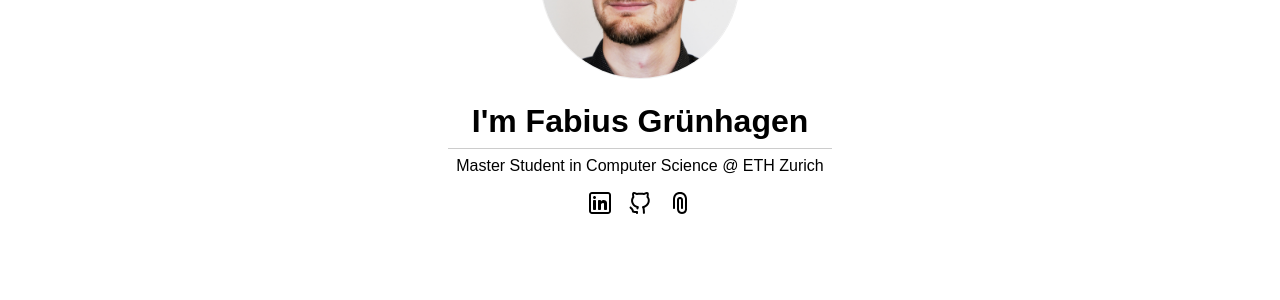
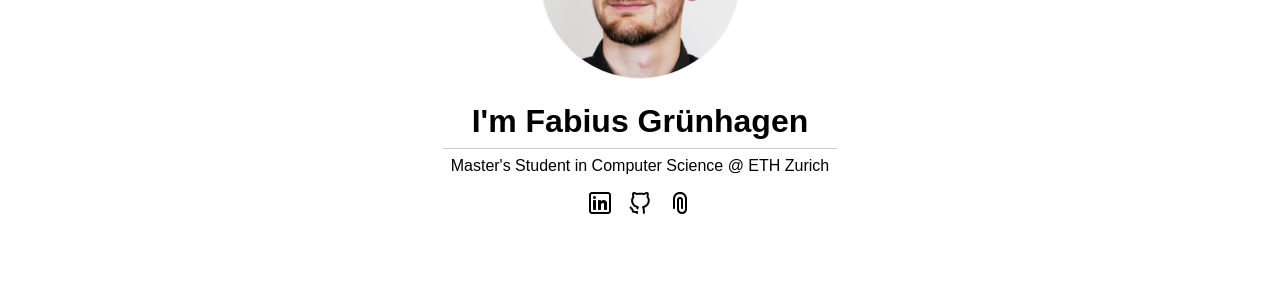
Before and after one commit to gruefa/gruefa.github.io, a Jekyll site: the page built from index.html, in a window 1280 px wide. Shown: the part 392-692 px from the top of the page. Built offline with Jekyll 4.4.1, drawn with Linux system fonts in a browser that asks for light colours.

Commit message:
Fix typo on landing page

```diff
--- a/index.html
+++ b/index.html
@@ -8,7 +8,7 @@ title: "Welcome | Fabius Grünhagen"
         alt="Profile Picture">
     <div id="title-wrapper" class="flex column">
         <h1 class="margin-1 align-center">I'm Fabius Grünhagen</h1>
-        <p class="margin-0 padding-1 border-top border-color-2 align-center">Master Student in Computer Science @ ETH
+        <p class="margin-0 padding-1 border-top border-color-2 align-center">Master's Student in Computer Science @ ETH
             Zurich</p>
         <div class="flex gap-2 margin-1">
             <a class="icon-wrapper" href="https://www.linkedin.com/in/gruefa/" target="_blank" rel="noopener noreferrer"
```
